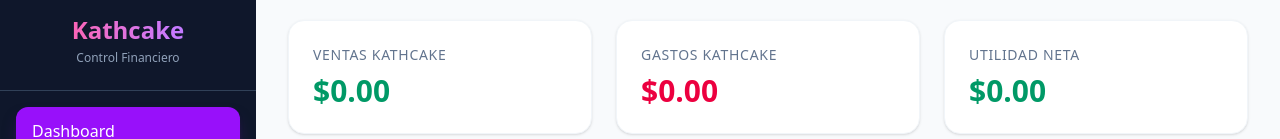
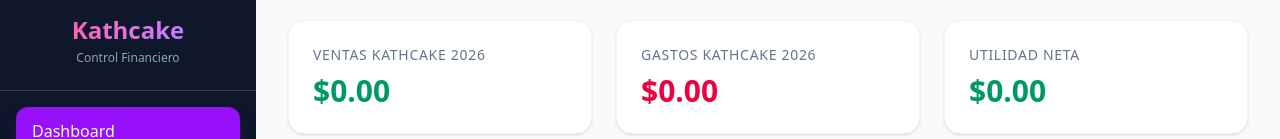
Before and after one commit to dary2133/Kathcake-finanzas-, a Next.js app: page / in a window 1280 px wide. Shown: the part 154-293 px from the top of the page. Built offline with nearby package versions, Linux system fonts and the light colour scheme; no server answers; the database is empty.

Commit message:
Sync dashboard detail lists with reports (PAID only) and add year to card titles

```diff
--- a/app/components/Dashboard.tsx
+++ b/app/components/Dashboard.tsx
@@ -89,14 +89,14 @@ export default function Dashboard() {
             {/* Summary Cards */}
             <div className="grid grid-cols-1 md:grid-cols-3 gap-6">
                 <SummaryCard
-                    title="Ventas Kathcake"
+                    title={`Ventas Kathcake ${selectedYear}`}
                     amount={totalIncome}
                     type="income"
                     currency={settings.currency}
                     symbol={currencySymbol}
                 />
                 <SummaryCard
-                    title="Gastos Kathcake"
+                    title={`Gastos Kathcake ${selectedYear}`}
                     amount={totalExpense}
                     type="expense"
                     currency={settings.currency}
@@ -128,7 +128,7 @@ export default function Dashboard() {
                     <div className="divide-y divide-slate-100 max-h-[500px] overflow-auto">
                         {(function () {
                             const salesData = filteredTransactions
-                                .filter(t => t.type === 'INCOME')
+                                .filter(t => t.type === 'INCOME' && t.status === 'PAID')
                                 .reduce((acc, t) => {
                                     const key = t.description || 'Otros Ingresos';
                                     acc[key] = (acc[key] || 0) + t.amount;
@@ -167,7 +167,7 @@ export default function Dashboard() {
                     <div className="divide-y divide-slate-100 max-h-[500px] overflow-auto">
                         {(function () {
                             const expenseData = filteredTransactions
-                                .filter(t => t.type === 'EXPENSE')
+                                .filter(t => t.type === 'EXPENSE' && t.status === 'PAID')
                                 .reduce((acc, t) => {
                                     const key = t.description || 'Otros Gastos';
                                     acc[key] = (acc[key] || 0) + t.amount;
```
